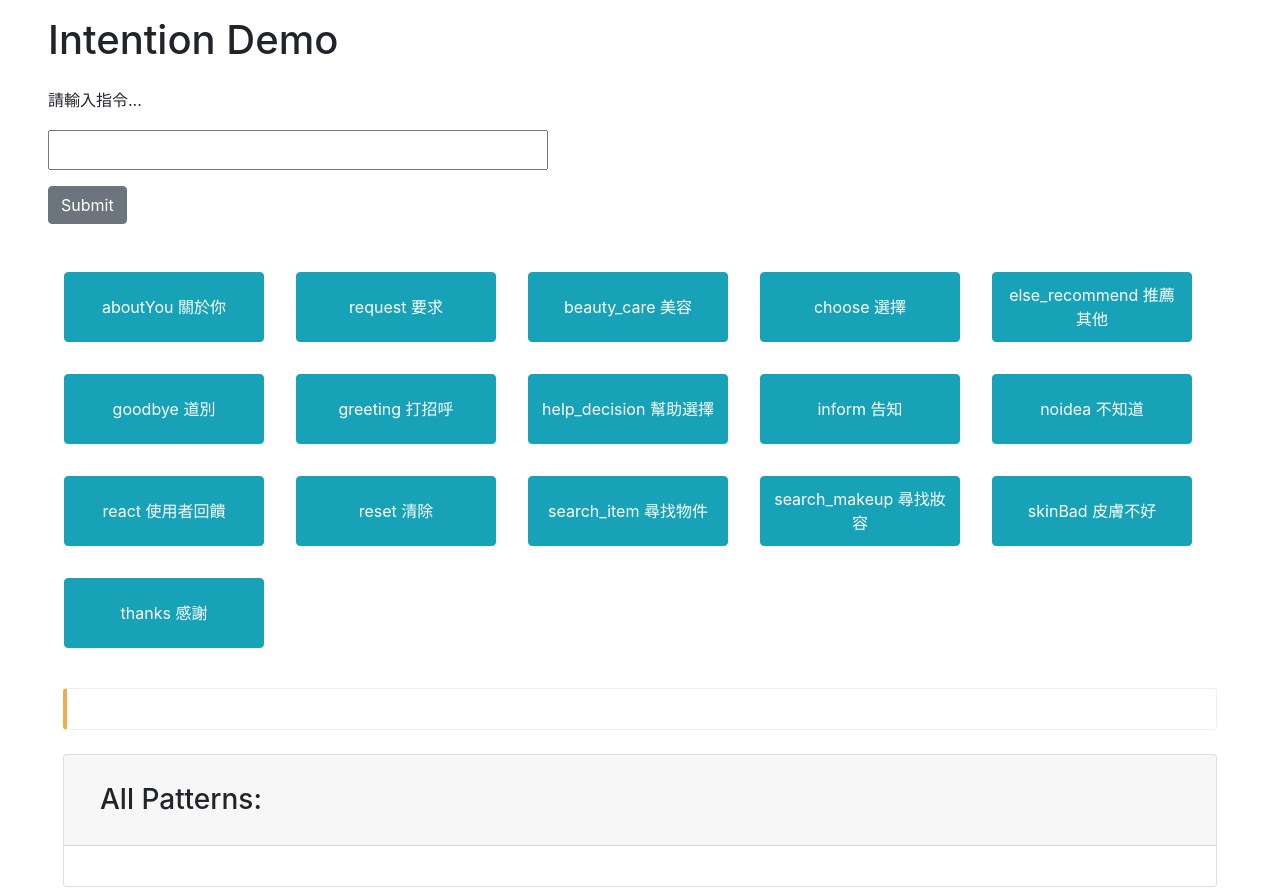
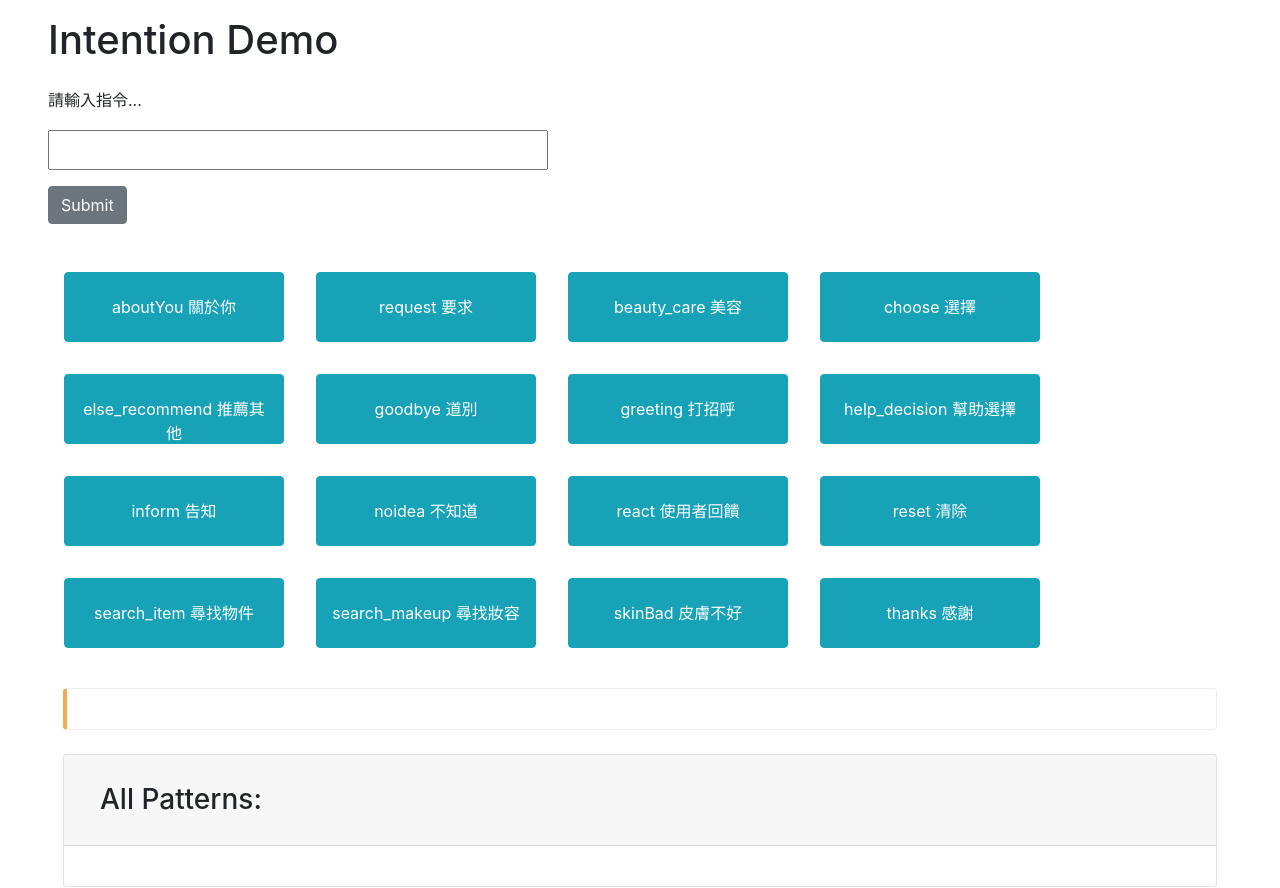
Before and after one commit to ckiplab/IntentionDemo, a Flask app: page / in a window 1280 px wide. Shown: the top 888 px of the page. Run offline with Flask 2, Linux system fonts and the light colour scheme; parts of the project's set-up code (start-up, migrations or seed data) failed here and were passed over.

Commit message:
refine UI

```diff
--- a/app/static/css/block.css
+++ b/app/static/css/block.css
@@ -10,7 +10,7 @@ input {
 }
 .btn-info {
   float: left;
-  width: 200px;
+  width: 220px;
   height: 70px;
   padding: 0;
   display: flex;
@@ -18,7 +18,7 @@ input {
 
 .btn-success {
   float: left;
-  width: 200px;
+  width: 220px;
   height: 70px;
   padding: 0;
   display: flex;
--- a/app/templates/index.html
+++ b/app/templates/index.html
@@ -11,14 +11,12 @@
             {% for cmd_en, cmd_zh in cmd_list %}
                 <!-- <div class="intention_block {% if cmd == cmd_en %}red{% endif %}"> -->
                 <!-- <form action="/?pattern={{ cmd_en }}" method="post"> -->
-                    <button type="button" class="btn {% if cmd == cmd_en %} btn-success {% else %} btn-info {% endif %} my-3 mx-3">
-                        <!-- <p class="my-5"> -->
-                        <a href="./?pattern={{ cmd_en }}" class="text-white">
-                            {{ cmd_en }} {{ cmd_zh }}
+                    <!-- <button type="button" class="btn {% if cmd == cmd_en %} btn-success {% else %} btn-info {% endif %} my-3 mx-3"> -->
+                        <a href="./?pattern={{ cmd_en }}" class="btn {% if cmd == cmd_en %} btn-success {% else %} btn-info {% endif %} my-3 mx-3 text-white">
+                            <p class="my-3"> {{ cmd_en }} {{ cmd_zh }} </p>
                         </a>
-                        <!-- </p> -->
                         <!-- {{ cmd_en }} {{ cmd_zh }} -->
-                    </button>
+                    <!-- </button> -->
                 <!-- </form> -->
 
             {% endfor %}
```
